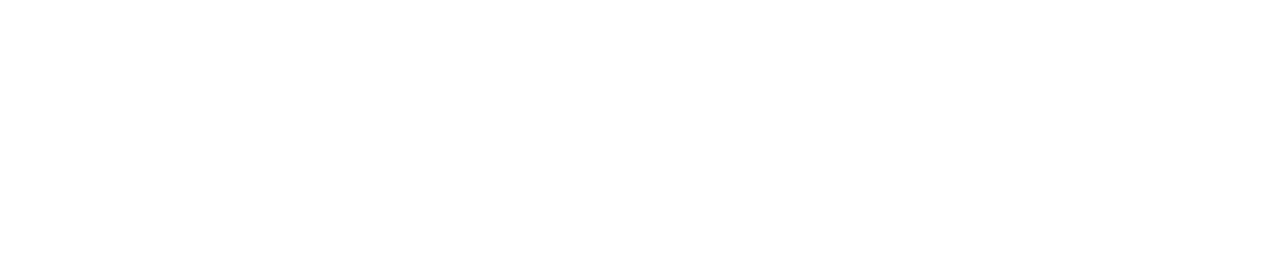
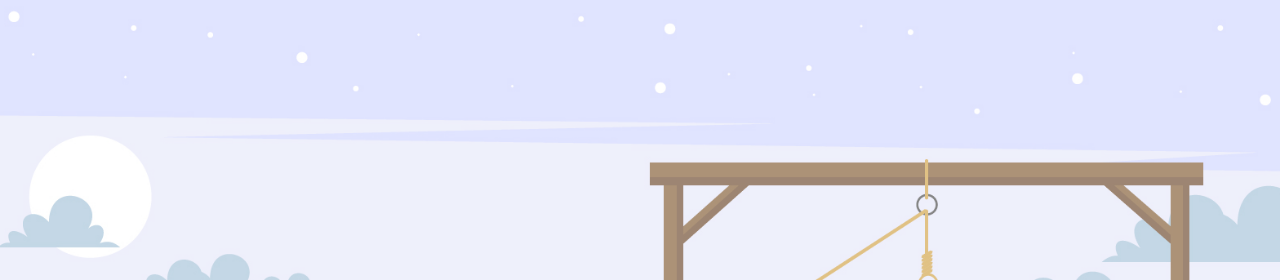
Before and after one commit to shaniceng/hangman, a plain HTML site: page index.html in a window 1280 px wide. Shown: the top 280 px of the page. Drawn offline with Linux system fonts and the light colour scheme.

Commit message:
Update style.css

```diff
--- a/css/style.css
+++ b/css/style.css
@@ -3,7 +3,7 @@ html{
 }
 body{
     height:100%;
-    background: url(hangman.png) center center no-repeat;
+    background: url(../hangman.png) center center no-repeat;
     background-size:cover;
     display:flex;
     justify-content:center;
```
